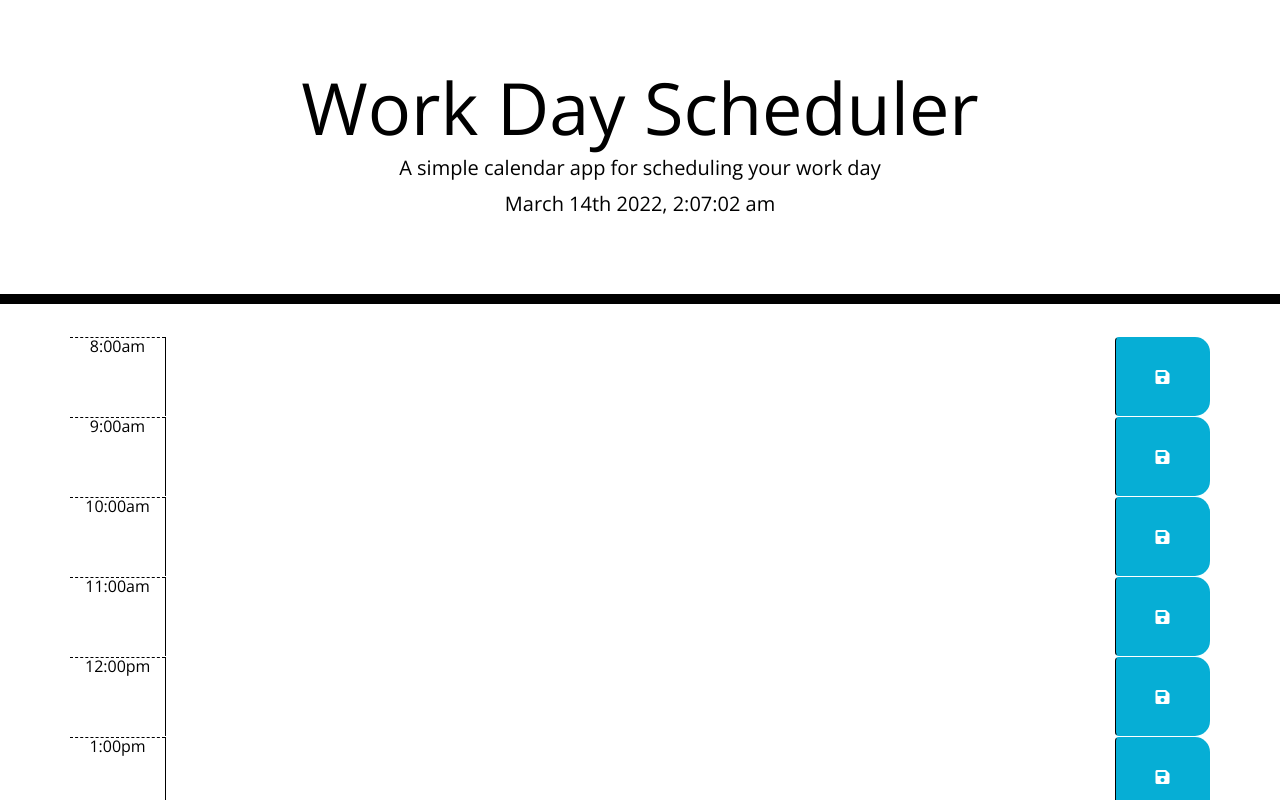
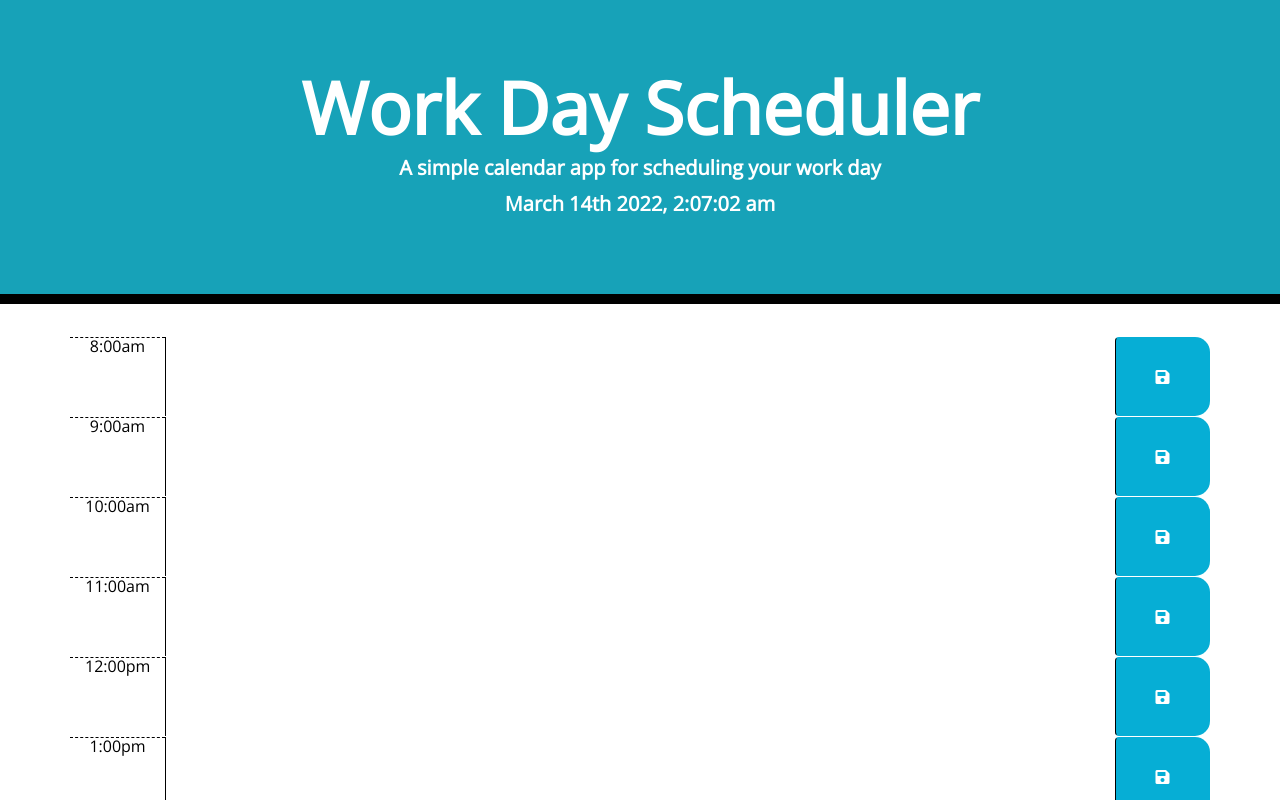
Before and after one commit to ValiantThor92/work-day-scheduler, a plain HTML site: page index.html in a window 1280 px wide. Shown: the top 800 px of the page. Drawn offline with nearby package versions, Linux system fonts and the light colour scheme; files that its build step writes are made by us from their sources.

Commit message:
add more style to html and add clock to page

```diff
--- a/index.html
+++ b/index.html
@@ -7,17 +7,17 @@
     <link rel="stylesheet" href="https://stackpath.bootstrapcdn.com/bootstrap/4.3.1/css/bootstrap.min.css"/>
     <link rel="stylesheet" href="https://use.fontawesome.com/releases/v5.8.1/css/all.css" integrity="sha384-50oBUHEmvpQ+1lW4y57PTFmhCaXp0ML5d60M1M7uH2+nqUivzIebhndOJK28anvf" crossorigin="anonymous"/>
     <link href="https://fonts.googleapis.com/css?family=Open+Sans&display=swap" rel="stylesheet"/>
-    <link rel="stylesheet" href="style.css" />
+    <link rel="stylesheet" href="./assets/css/style.css" />
     <title>Work Day Scheduler</title>
 
   </head>
 
   <body>
 
-    <header class="jumbotron">
-      <h1 class="display-3">Work Day Scheduler</h1>
-      <p class="lead">A simple calendar app for scheduling your work day</p>
-      <p id="currentDay" class="lead"></p>
+    <header class="jumbotron bg-info">
+      <h1 class="display-3 font-weight-bold text-white">Work Day Scheduler</h1>
+      <p class="lead text-white font-weight-bold">A simple calendar app for scheduling your work day</p>
+      <p id="currentDay" class="lead text-white font-weight-bold"></p>
     </header>
 
     <div class="container">
```
